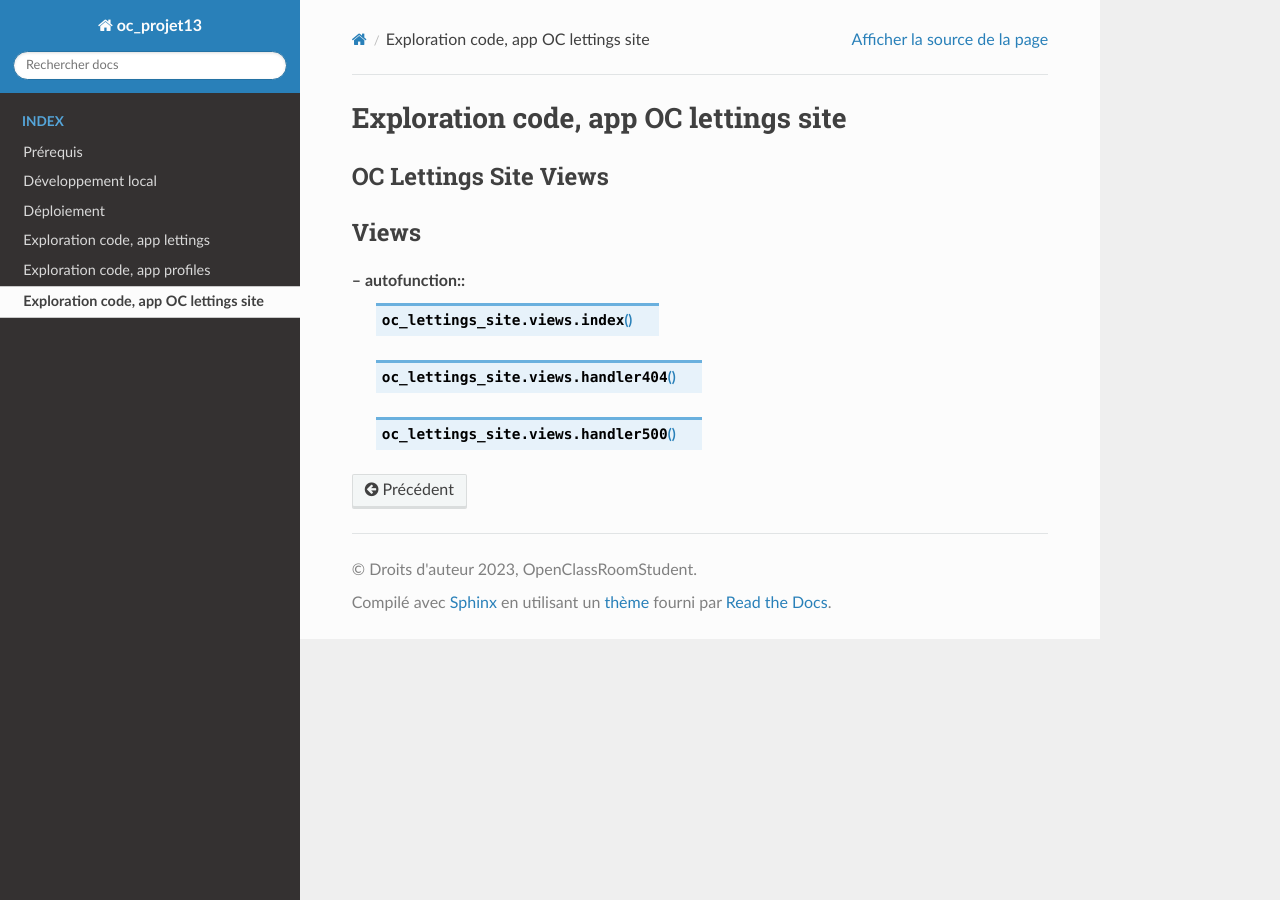
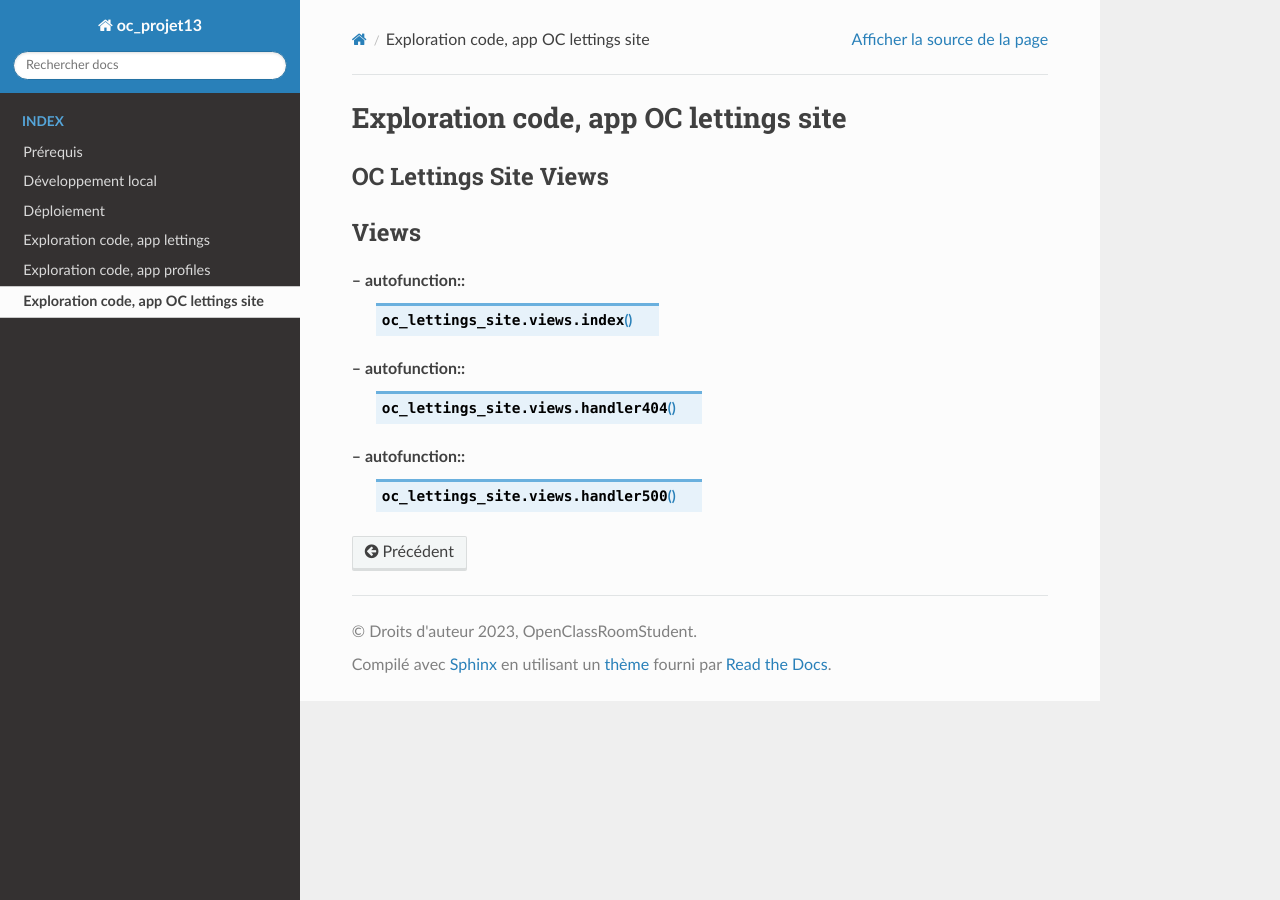
Before and after one commit to memphis-tools/oc_projet13_orange_country_lettings, a Sphinx documentation site: the page built from doc/source/code_review_oc_lettings_site.rst, in a window 1280 px wide. Built offline with Sphinx 7.4.7 and the Read the Docs theme 2.0.0, drawn with Linux system fonts in a browser that asks for light colours.

```diff
--- a/doc/source/code_review_oc_lettings_site.rst
+++ b/doc/source/code_review_oc_lettings_site.rst
@@ -14,6 +14,8 @@ Views
    .. method:: index
      :annotation:
 
+-- autofunction::
    .. method:: handler404
 
+-- autofunction::
    .. method:: handler500
--- a/doc/source/code_review_profiles.rst
+++ b/doc/source/code_review_profiles.rst
@@ -17,4 +17,5 @@ Profiles Views
 -- autofunction::
    .. method:: index
 
-.. autosummary::
+-- autofunction::
+   .. method:: profile
```
Also changed, not shown: 11 other files.
